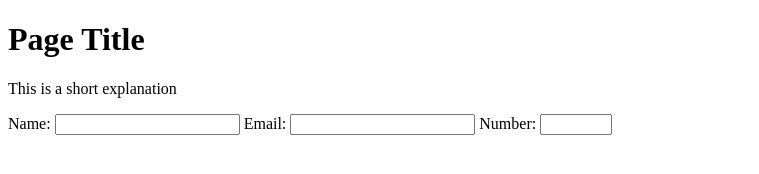
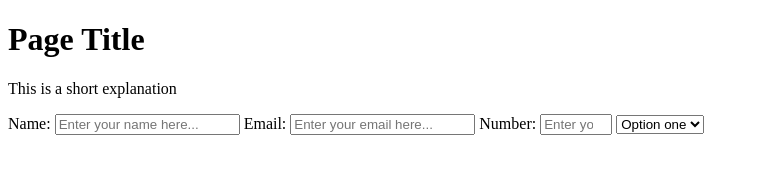
Before and after one commit to TekletsadikAbebayehuTirfe/Tekletsadik-Chimobi, a plain HTML site: page index.html in a window 1280 px wide. Shown: the whole page, without its empty margins (0-759 px from the left). Drawn offline with Linux system fonts and the light colour scheme.

Commit message:
Completed steps 11 and 12

```diff
--- a/index.html
+++ b/index.html
@@ -26,11 +26,16 @@
 
     <form id="survey-form">
       <label for="name" id="name-label">Name:</label>
-      <input id="name" type="text" required />
+      <input id="name" type="text" required placeholder="Enter your name here..."/>
       <label for="email" id="email-label">Email:</label>
-      <input type="email" id="email" required>
+      <input type="email" id="email" required placeholder="Enter your email here...">
       <label for="number" id="number-label">Number:</label>
-      <input type="number" id="number" min="0" max="1000" required>
+      <input type="number" id="number" min="0" max="1000" required placeholder="Enter your number here..">
+
+      <select name="" id="dropdown">
+        <option value="one">Option one</option>
+        <option value="two">Option two</option>
+      </select>
 
     </form>
 
```
